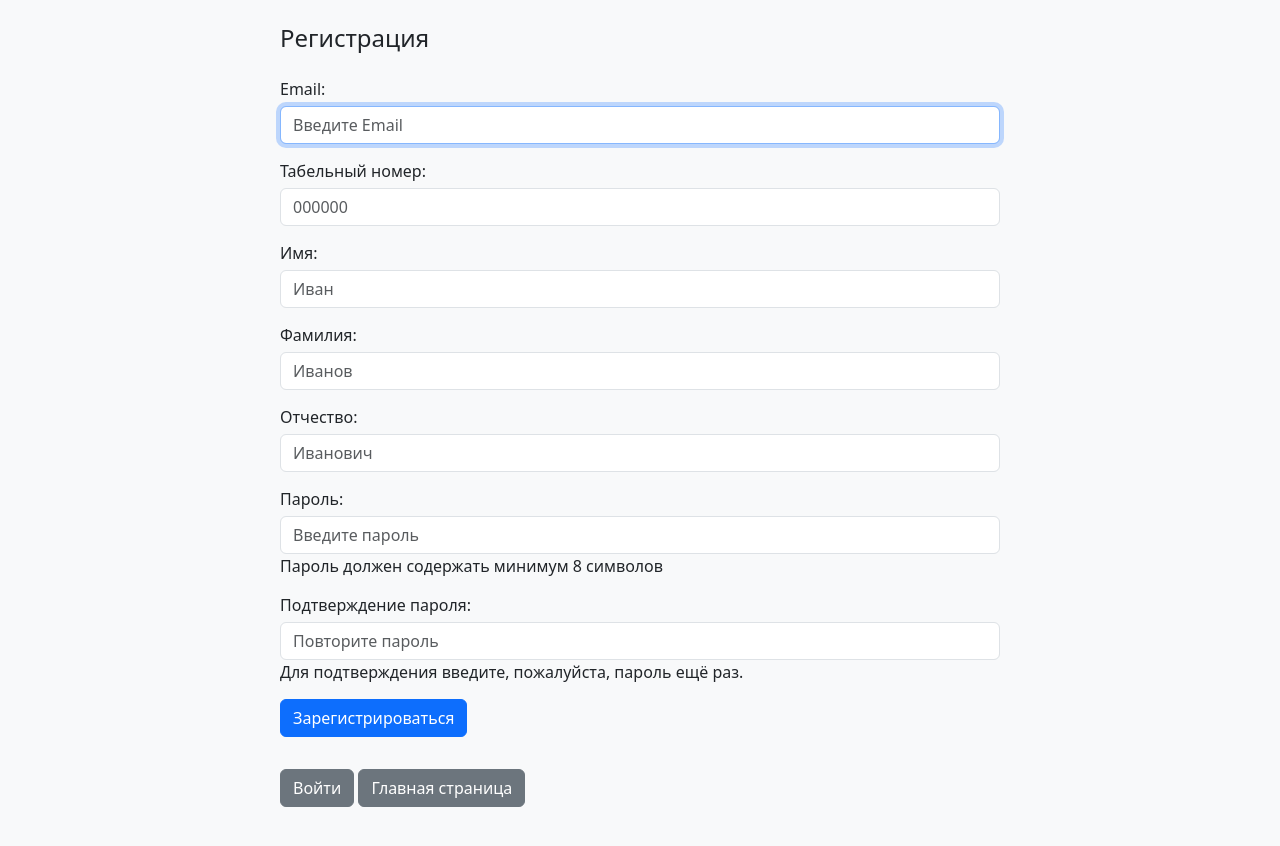
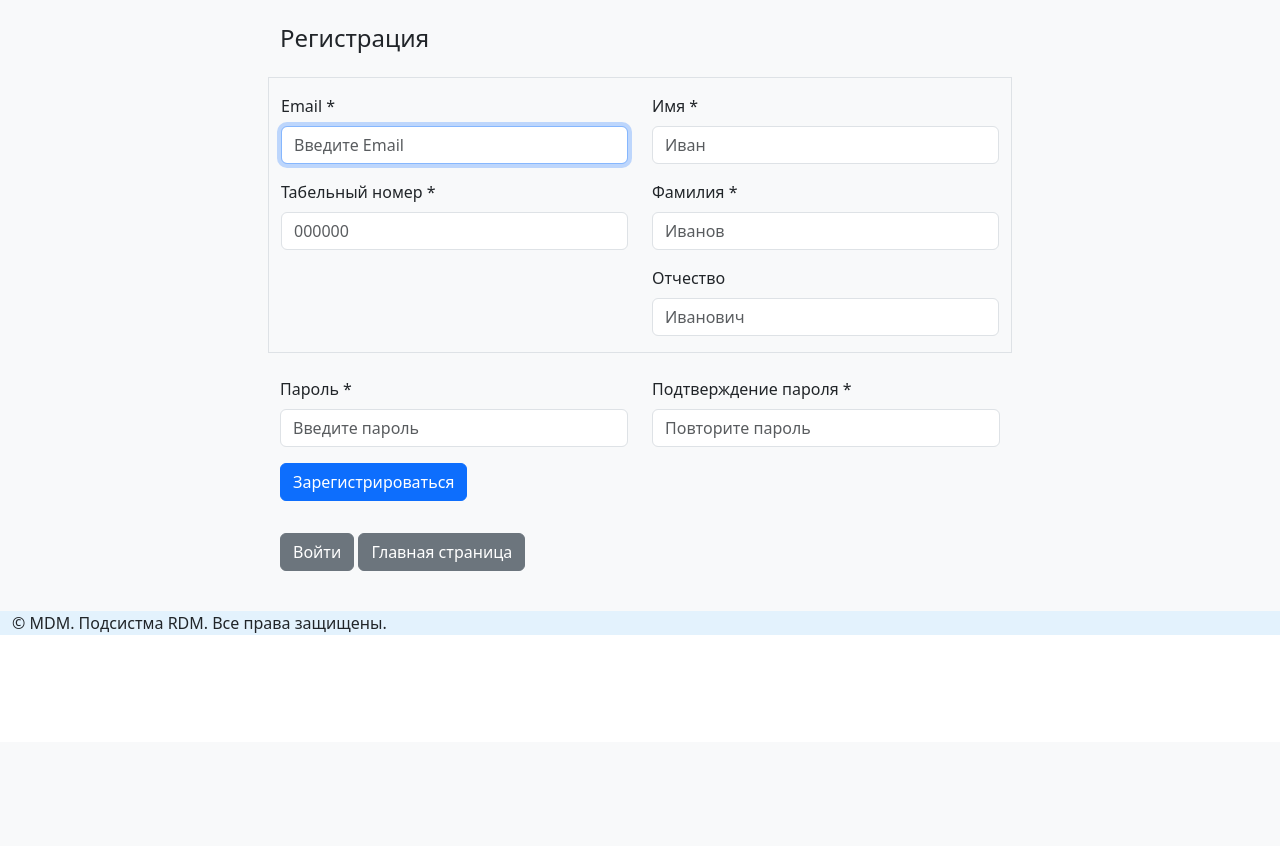
Before and after one commit to KopylovID/MDM, a Django app: page /auth/register/ in a window 1280 px wide. Shown: the part 58-904 px from the top of the page. After the commit the page ends 693 px from the top, so only its background shows below. Run offline with Django 5.2, Linux system fonts and the light colour scheme; parts of the project's set-up code (start-up, migrations or seed data) failed here and were passed over; some libraries are stand-ins or nearby versions.

Commit message:
Нормальный визуальный интерфейс

```diff
--- a/user_app/forms/user_creation_form.py
+++ b/user_app/forms/user_creation_form.py
@@ -17,7 +17,7 @@ class UACreationForm(BaseUserCreationForm):
     staff_code = forms.CharField(
         required=True,
         label="Табельный номер",  # TODO: Локализация
-        widget=forms.EmailInput(
+        widget=forms.TextInput(
             attrs={"class": "form-control", "placeholder": "000000"},  # TODO: Локализация
         ),
     )
@@ -25,21 +25,21 @@ class UACreationForm(BaseUserCreationForm):
     first_name = forms.CharField(
         required=True,
         label="Имя",  # TODO: Локализация
-        widget=forms.EmailInput(
+        widget=forms.TextInput(
             attrs={"class": "form-control", "placeholder": "Иван"},  # TODO: Локализация
         ),
     )
     last_name = forms.CharField(
         required=True,
         label="Фамилия",  # TODO: Локализация
-        widget=forms.EmailInput(
+        widget=forms.TextInput(
             attrs={"class": "form-control", "placeholder": "Иванов"},  # TODO: Локализация
         ),
     )
     middle_name = forms.CharField(
         required=False,
         label="Отчество",  # TODO: Локализация
-        widget=forms.EmailInput(
+        widget=forms.TextInput(
             attrs={"class": "form-control", "placeholder": "Иванович"},  # TODO: Локализация
         ),
     )
--- a/user_app/templates/user_app/register.html
+++ b/user_app/templates/user_app/register.html
@@ -40,7 +40,51 @@
             <h4>Регистрация </h4>
             <form method="post" class="mt-4">
                 {% csrf_token %}
-                {{ form.as_p }}
+                 <div class="row border pt-3">
+                    <!-- Левый столбец -->
+                    <div class="col-md-6">
+                        <div class="mb-3">
+                            <label for="{{ form.email.id_for_label }}" class="form-label">Email *</label>
+                            {{ form.email|add_class:"form-control" }}
+                        </div>
+
+                        <div class="mb-3">
+                            <label for="{{ form.staff_code.id_for_label }}" class="form-label">Табельный номер *</label>
+                            {{ form.staff_code|add_class:"form-control" }}
+                        </div>
+                    </div>
+
+                    <!-- Правый столбец -->
+                    <div class="col-md-6">
+                        <div class="mb-3">
+                            <label for="{{ form.first_name.id_for_label }}" class="form-label">Имя *</label>
+                            {{ form.first_name|add_class:"form-control" }}
+                        </div>
+                        <div class="mb-3">
+                            <label for="{{ form.last_name.id_for_label }}" class="form-label">Фамилия *</label>
+                            {{ form.last_name|add_class:"form-control" }}
+                        </div>
+                        <div class="mb-3">
+                            <label for="{{ form.middle_name.id_for_label }}" class="form-label">Отчество</label>
+                            {{ form.middle_name|add_class:"form-control" }}
+                        </div>
+                    </div>
+                </div>
+                <br>
+                <div class="row">
+                    <div class="col-md-6">
+                        <div class="mb-3">
+                            <label for="{{ form.password1.id_for_label }}" class="form-label">Пароль *</label>
+                            {{ form.password1|add_class:"form-control" }}
+                        </div>
+                    </div>
+                    <div class="col-md-6">
+                        <div class="mb-3">
+                            <label for="{{ form.password2.id_for_label }}" class="form-label">Подтверждение пароля *</label>
+                            {{ form.password2|add_class:"form-control" }}
+                        </div>
+                    </div>
+                </div>
                 <button type="submit" class="btn btn-primary">Зарегистрироваться</button>
             </form>
             <p class="mt-3">
```
Also changed, not shown: user_app/migrations/0003_remove_user_user_name_alter_user_staff_code.py (added).
